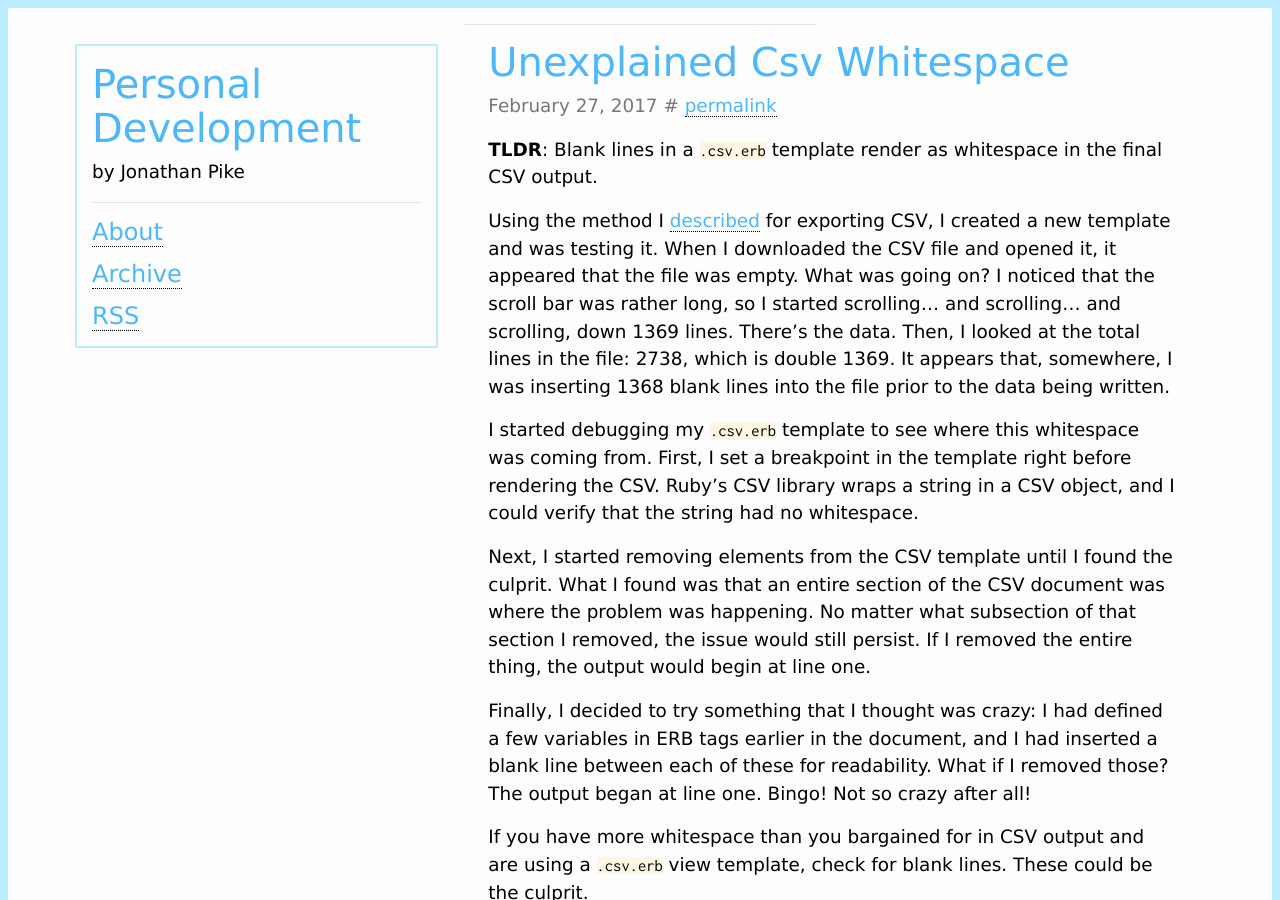
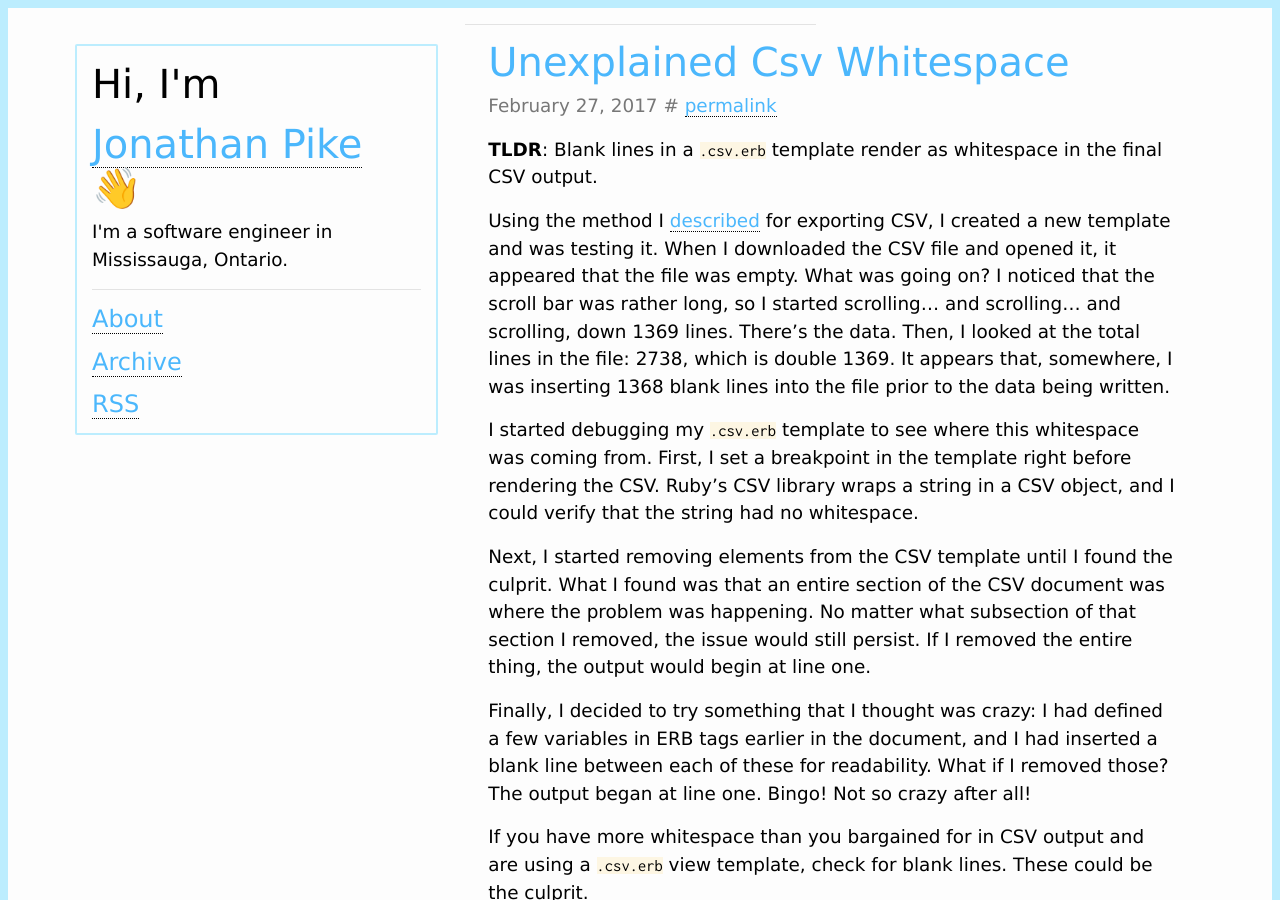
Before and after one commit to jonathanpike/jonathanpike.github.io, a Jekyll site: the page built from index.html, in a window 1280 px wide and 900 px high. Built offline with Jekyll 4.4.1, drawn with Linux system fonts in a browser that asks for light colours; the list of posts is cut into pages by our own code.

Commit message:
Change header for main page to be like resume, add link back to home

```diff
--- a/_includes/header.html
+++ b/_includes/header.html
@@ -1,8 +1,9 @@
 <header>
 
   <div class="animated fadeInDown namebox" id="box">
-    <h1 class="title"><a href="{{ site.baseurl }}/">{{ site.title }}</a></h1>
-    <p>{{ site.description }}</p>
+    <h1>Hi, I'm</h1>
+    <h1><a href="{{ site.baseurl }}/"><span id="name">Jonathan Pike</span></a> 👋</h1>
+    <p>I'm a software engineer in Mississauga, Ontario.</p>
     <hr />
     <ul class="navigation">
       <li><h4><a href="/about/">About</a><span class="gray-text"></h4></li>
--- a/_layouts/resume.html
+++ b/_layouts/resume.html
@@ -16,7 +16,7 @@
 		<div class="container">
 			<div class="animated fadeInDown namebox" id="box">
 				<h1>Hi, I'm</h1>
-				<h1><span id="name">Jonathan Pike</span> 👋</h1>
+        <h1><a href="{{ site.baseurl }}/"><span id="name">Jonathan Pike</span></a> 👋</h1>
 				<p>I'm a software engineer in Mississauga, Ontario.</p>
 				<p>📞: <a href="tel:647 401 3564">647 401 3564</a></p>
 				<p>📧: <a href="mailto:jonathan.d.s.pike@gmail.com">jonathan.d.s.pike@gmail.com</a></p>
```
